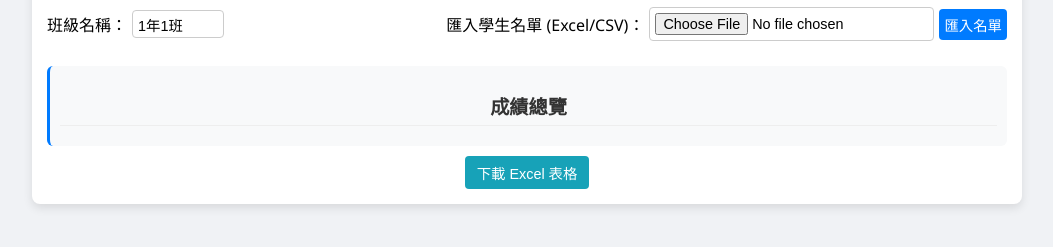
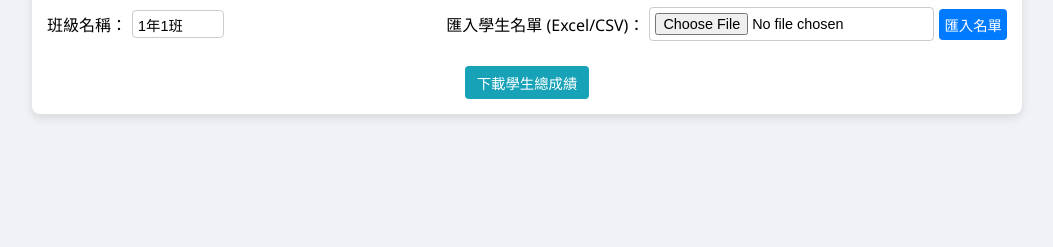
Before and after one commit to leohualee/-, a plain HTML site: page index.html in a window 1280 px wide. Shown: the part 101-348 px from the top of the page, without its empty margins (113-1166 px from the left). Drawn offline with nearby package versions, Linux system fonts and the light colour scheme.

Commit message:
index.html

```diff
--- a/index.html
+++ b/index.html
@@ -25,14 +25,8 @@
         <div class="seating-chart-grid">
             </div>
 
-        <div class="summary-section">
-            <h2>成績總覽</h2>
-            <div id="scoreSummary">
-                </div>
-        </div>
-
         <div class="download-section">
-            <button id="downloadExcelBtn">下載 Excel 表格</button>
+            <button id="downloadExcelBtn">下載學生總成績</button>
         </div>
     </div>
 
```
